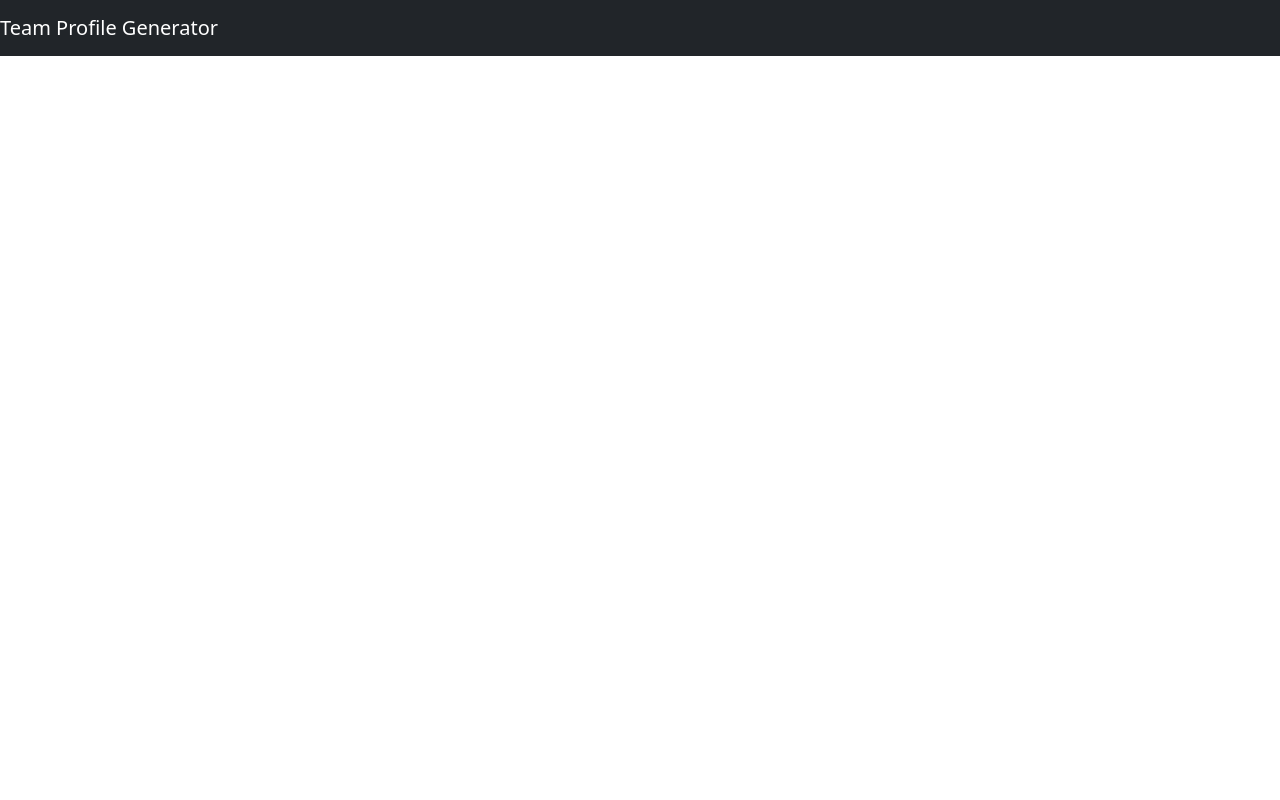
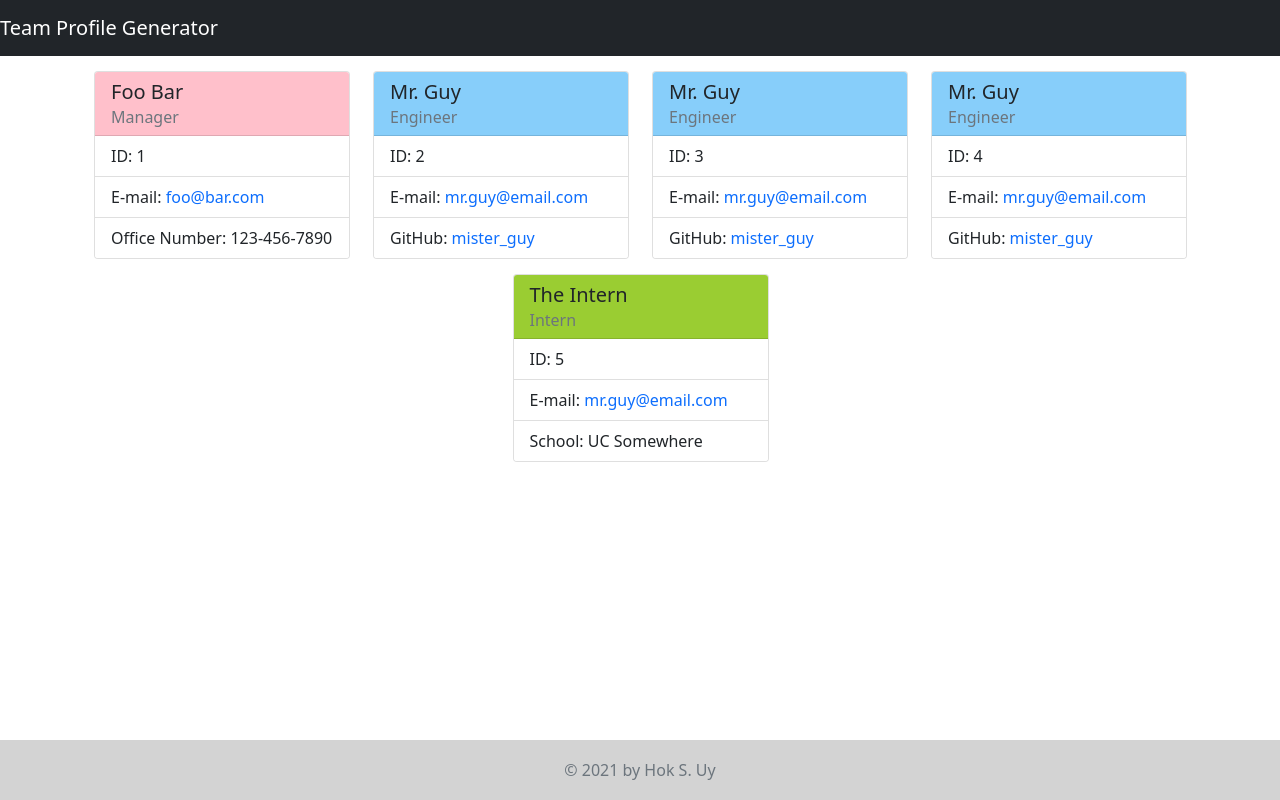
Before and after one commit to hsengu/team-profile-generator, a website: page src/index.html in a window 1280 px wide. Drawn offline with nearby package versions, Linux system fonts and the light colour scheme.

Commit message:
completed layout and styling

```diff
--- /dev/null
+++ b/src/css/index.css
@@ -0,0 +1,43 @@
+html {
+    position: relative;
+    min-height: 100%;
+}
+
+body {
+    padding-bottom: 60px;
+}
+
+main {
+    position: relative;
+}
+
+.card {
+    min-width: 16rem;
+    margin-top: 15px;
+}
+
+.card a {
+    text-decoration: none;
+}
+
+.manager-header {
+    background-color: pink;
+}
+
+.engineer-header {
+    background-color: lightskyblue;
+}
+
+.intern-header {
+    background-color: yellowgreen;
+}
+
+.footer {
+    position: absolute;
+    bottom: 0;
+    width: 100%;
+    height: 60px;
+    line-height: 60px;
+    background-color: lightgray;
+    text-align: center;
+}
--- a/src/index.html
+++ b/src/index.html
@@ -6,12 +6,91 @@
     <meta name="viewport" content="width=device-width, initial-scale=1.0">
     <link rel="stylesheet" href="https://cdnjs.cloudflare.com/ajax/libs/font-awesome/5.11.2/css/all.min.css">
     <link rel="stylesheet" href="https://cdn.jsdelivr.net/npm/bootstrap@5.1.0/dist/css/bootstrap.min.css" integrity="sha384-KyZXEAg3QhqLMpG8r+8fhAXLRk2vvoC2f3B09zVXn8CA5QIVfZOJ3BCsw2P0p/We" crossorigin="anonymous">
+    <link rel="stylesheet" href="./css/index.css">
     <title>Team Profile Generator</title>
 </head>
 <body>
-    <nav class="navbar navbar-expand-lg navbar-dark bg-dark">
-        <a href="#" class="navbar-brand">Team Profile Generator</a>
-    </nav>
+    <header class="header">
+        <nav class="navbar navbar-expand-lg navbar-dark bg-dark sticky-top">
+            <a class="navbar-brand" href="#">Team Profile Generator</a>
+        </nav>
+    </header>
+    <main role="main" class="container">
+        <div class="container">
+            <div class="row justify-content-center">
+                <div class="col-xl-3 col-lg-4 col-sm-6 col-xs-12">
+                    <div class="card w-100">
+                        <div class="card-header manager-header">
+                            <h5 class="card-title">Foo Bar</h5>
+                            <h6 class="card-subtitle text-muted">Manager</h6>
+                        </div>
+                        <ul class="list-group list-group-flush">
+                            <li class="list-group-item">ID: 1</li>
+                            <li class="list-group-item">E-mail: <a href="mailto:foo@bar.com">foo@bar.com</a></li>
+                            <li class="list-group-item">Office Number: 123-456-7890</li>
+                        </ul>
+                    </div>
+                </div>
+                <div class="col-xl-3 col-lg-4 col-sm-6 col-xs-12">
+                    <div class="card w-100">
+                        <div class="card-header engineer-header">
+                            <h5 class="card-title">Mr. Guy</h5>
+                            <h6 class="card-subtitle text-muted">Engineer</h6>
+                        </div>
+                        <ul class="list-group list-group-flush">
+                            <li class="list-group-item">ID: 2</li>
+                            <li class="list-group-item">E-mail: <a href="mailto:mr.guy@email.com">mr.guy@email.com</a></li>
+                            <li class="list-group-item">GitHub: <a href="https://github.com">mister_guy</a></li>
+                        </ul>
+                    </div>
+                </div>
+                <div class="col-xl-3 col-lg-4 col-sm-6 col-xs-12">
+                    <div class="card w-100">
+                        <div class="card-header engineer-header">
+                            <h5 class="card-title">Mr. Guy</h5>
+                            <h6 class="card-subtitle text-muted">Engineer</h6>
+                        </div>
+                        <ul class="list-group list-group-flush">
+                            <li class="list-group-item">ID: 3</li>
+                            <li class="list-group-item">E-mail: <a href="mailto:mr.guy@email.com">mr.guy@email.com</a></li>
+                            <li class="list-group-item">GitHub: <a href="https://github.com">mister_guy</a></li>
+                        </ul>
+                    </div>
+                </div>
+                <div class="col-xl-3 col-lg-4 col-sm-6 col-xs-12">
+                    <div class="card w-100">
+                        <div class="card-header engineer-header">
+                            <h5 class="card-title">Mr. Guy</h5>
+                            <h6 class="card-subtitle text-muted">Engineer</h6>
+                        </div>
+                        <ul class="list-group list-group-flush">
+                            <li class="list-group-item">ID: 4</li>
+                            <li class="list-group-item">E-mail: <a href="mailto:mr.guy@email.com">mr.guy@email.com</a></li>
+                            <li class="list-group-item">GitHub: <a href="https://github.com">mister_guy</a></li>
+                        </ul>
+                    </div>
+                </div>
+                <div class="col-xl-3 col-lg-4 col-sm-6 col-xs-12">
+                    <div class="card w-100">
+                        <div class="card-header intern-header">
+                            <h5 class="card-title">The Intern</h5>
+                            <h6 class="card-subtitle text-muted">Intern</h6>
+                        </div>
+                        <ul class="list-group list-group-flush">
+                            <li class="list-group-item">ID: 5</li>
+                            <li class="list-group-item">E-mail: <a href="mailto:mr.guy@email.com">mr.guy@email.com</a></li>
+                            <li class="list-group-item">School: UC Somewhere</li>
+                        </ul>
+                    </div>
+                </div>
+            </div>
+        </div>
+    </main>
+    <footer class="footer">
+        <div class="container">
+            <span class="text-muted">&copy; 2021 by Hok S. Uy</span>
+        </div>
+    </footer>
     <script src="https://cdn.jsdelivr.net/npm/bootstrap@5.1.0/dist/js/bootstrap.min.js" integrity="sha384-cn7l7gDp0eyniUwwAZgrzD06kc/tftFf19TOAs2zVinnD/C7E91j9yyk5//jjpt/" crossorigin="anonymous"></script>
 </body>
 </html>
```
